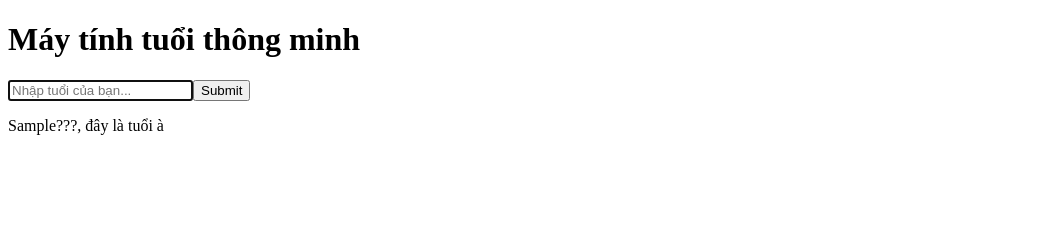
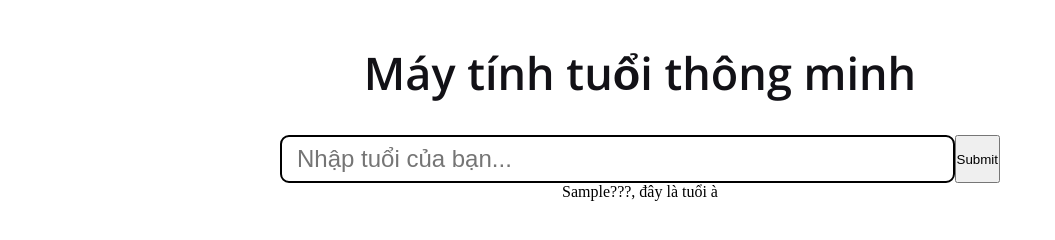
Before and after one commit to Khoi13/may-tinh-tuoi-thong-minh, a plain HTML site: page index.html in a window 1280 px wide. Both pictures are taken after typing "Sample" into the empty fields and a click on the button "Submit". Shown: the whole page, without its empty margins (0-1055 px from the left). Drawn offline with nearby package versions, Linux system fonts and the light colour scheme.

Commit message:
css and fix logic

```diff
--- a/index.html
+++ b/index.html
@@ -5,11 +5,10 @@
     <meta http-equiv="X-UA-Compatible" content="IE=edge">
     <meta name="viewport" content="width=device-width, initial-scale=1.0">
     <title>Document</title>
+    <link rel="stylesheet" href="./style.css">
 </head>
 <body>
-    <div id="root">
-
-    </div>
+    <div id="app"></div>
 
     <script src="./main.js"></script>
 </body>
--- a/main.js
+++ b/main.js
@@ -3,16 +3,26 @@
 const $ = document.querySelector.bind(document);
 const $$ = document.querySelectorAll.bind(document);
 
-const app = $('#root');
+const app = $('#app');
 
 const heading = document.createElement('h1');
 const input = document.createElement('input');
 const submitButton = document.createElement('button');
 const result = document.createElement('p');
+const wrapper = document.createElement('div')
 
 heading.innerText = 'Máy tính tuổi thông minh';
+heading.classList.add('heading')
+
 submitButton.innerText = 'Submit';
+submitButton.classList.add('submitBtn');
+
 input.placeholder = 'Nhập tuổi của bạn...';
+input.classList.add('input');
+
+result.classList.add('result');
+
+wrapper.classList.add('wrapper')
 
 const VALID = 'VALID';
 const MISSING = 'MISSING';
@@ -31,13 +41,14 @@ let value = (function (element) {
 })(input);
 
 const checkIsNumber = (value) => {
-    const temp = value;
-    const valueParse = parseInt(value);
+    if (!isNaN(value)) {
+        value = +value
+    }
 
     return {
-        isANumber: temp == valueParse ? true : false,
-        isValidNumber: valueParse >= 0 ? true : false,
-        valueParse
+        isANumber: !isNaN(value),
+        isValidNumber: value >= 0 ? true : false,
+        value
     };
 };
 const validate = (value) => {
@@ -56,28 +67,23 @@ const validate = (value) => {
     return { isValid, ...status }
 };
 
-const outputs = (value) => ([
-    [[], [], [], [], []],
-    [],
-    []
-])
-
 const handleOutput = (value) => {
     const receive = validate(value);
+    value = receive.value
     let output = '';
 
     switch (receive.isValid) {
         case VALID:
-            if (receive.valueParse < 10) {
+            if (value < 10) {
                 output += `Mới ${value} tuổi à, trả điện thoại cho bố mẹ đi nhóc!`;
             }
-            else if (receive.valueParse < 50) {
+            else if (value < 50) {
                 output += `Bạn đã ${value} tuổi rồi!`;
             }
-            else if (receive.valueParse < 70) {
+            else if (value < 70) {
                 output += `Con chào Bác, Bác đã ${value} tuổi!`;
             }
-            else if (receive.valueParse <= 120) {
+            else if (value <= 120) {
                 output += `Con chào Cụ 🙏, Cụ đã ${value} tuổi!`;
             }
             else {
@@ -97,20 +103,20 @@ const handleOutput = (value) => {
     return output;
 };
 
-const handleSubmit = (element) => {
+const handleSubmit = (parent, element) => {
     return () => {
         element.innerText = handleOutput(value.value);
-        app.appendChild(element);
+        parent.appendChild(element);
         value.value = '';
         input.focus();
     };
 };
 
 const handleKeySubmit = (element) => {
-    return (e) => e.keyCode === 13 ? handleSubmit(element)() : null;
+    return (e) => e.keyCode === 13 ? handleSubmit(app, element)() : null;
 };
 
-submitButton.onclick = handleSubmit(result);
+submitButton.onclick = handleSubmit(app, result);
 document.onkeydown = handleKeySubmit(result);
 
 const handleResultClassName = (value, element) => {
@@ -136,11 +142,10 @@ const handleResultClassName = (value, element) => {
 
 input.oninput = (e) => {
     value.value = e.target.value.trim();
-    handleResultClassName(value.value, result)
+    handleResultClassName(value.value, input)
 };
 
-
-
 app.appendChild(heading);
-app.appendChild(input);
-app.appendChild(submitButton);
+wrapper.appendChild(input);
+wrapper.appendChild(submitButton);
+app.appendChild(wrapper)
--- /dev/null
+++ b/style.css
@@ -0,0 +1,42 @@
+@import url('https://fonts.googleapis.com/css2?family=Open+Sans:wght@600&display=swap');
+
+* {
+    padding: 0;
+    margin: 0;
+    box-sizing: border-box;
+}
+
+#app {
+    display: flex;
+    align-items: center;
+    flex-direction: column;
+    padding: 42px 0;
+}
+
+.heading {
+    font-family: 'Open Sans', sans-serif;
+    font-size: 45px;
+    display: block;
+    color: rgb(18, 17, 22);
+}
+
+.wrapper {
+    display: flex;
+    width: 720px;
+    height: 48px;
+    max-width: 100%;
+    margin-top: 32px;
+}
+
+.input {
+    flex: 1;
+    border-radius: 8px;
+    border-width: 1px;
+    font-size: 24px;
+    padding: 0 16px;
+    outline: none;
+}
+
+input:focus-visible {
+    outline: auto;
+}
```
